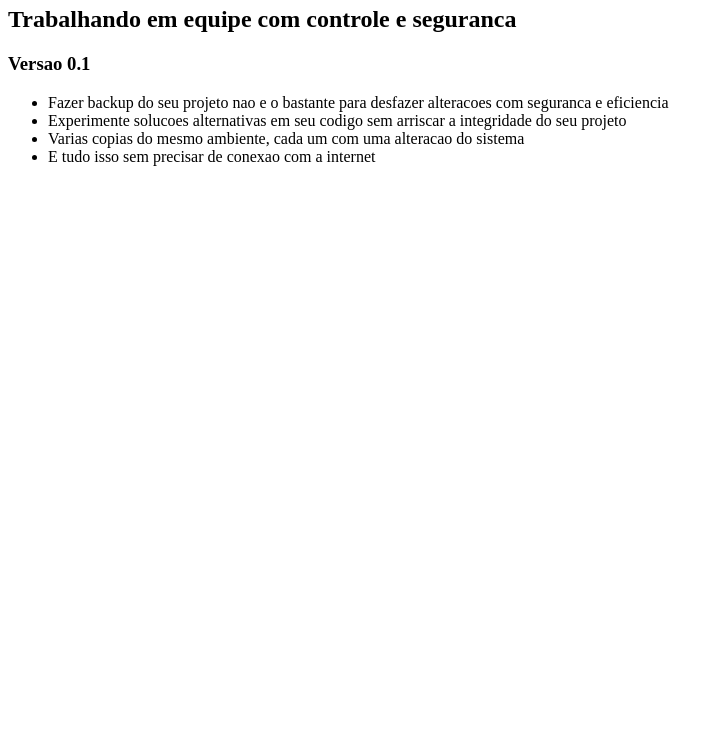
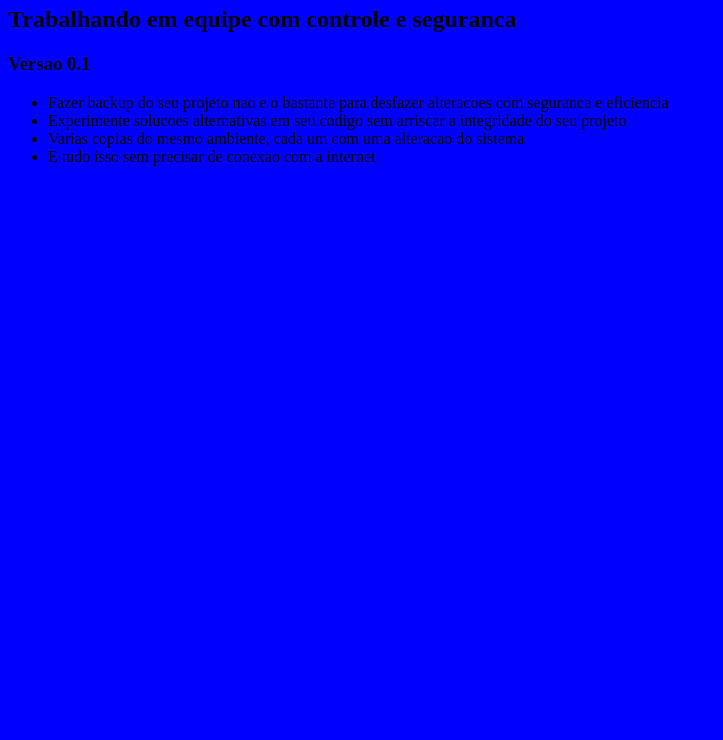
Before and after one commit to mmcgoncalves/curso-git, a plain HTML site: page index.html in a window 1280 px wide. Shown: the part 60-800 px from the top of the page, without its empty margins (0-723 px from the left). Drawn offline with Linux system fonts and the light colour scheme.

Commit message:
inicio design

```diff
--- /dev/null
+++ b/estilo.css
@@ -0,0 +1,3 @@
+body{
+    background-color: blue
+}
--- a/index.html
+++ b/index.html
@@ -2,6 +2,7 @@
 
 	<head>
 		<meta charset="UTF-8"/>
+        <link rel="stylesheet" href="estilo.css"/>
 	</head>
 	<title>Projeto do Mauro - Curso GIT</title>
 
```
